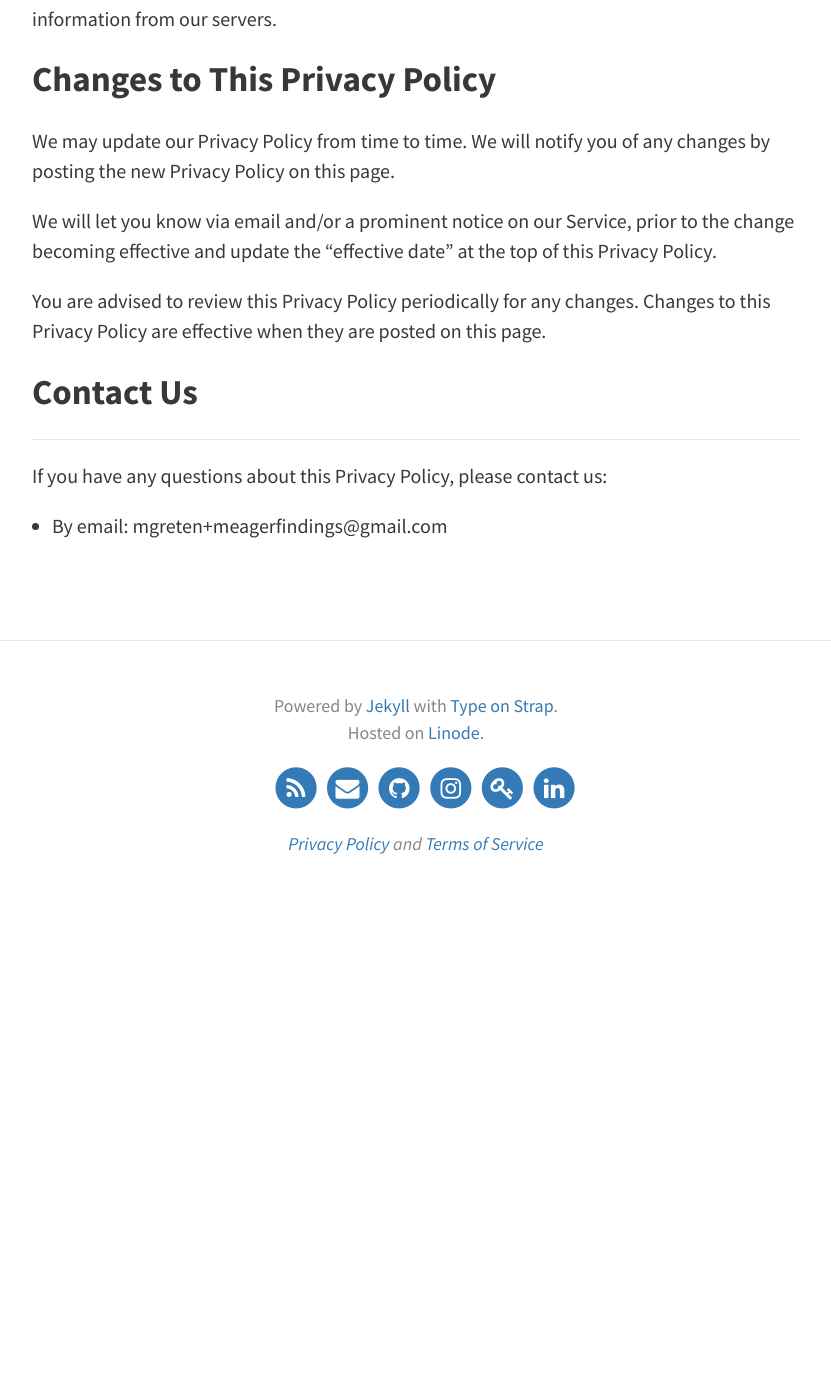
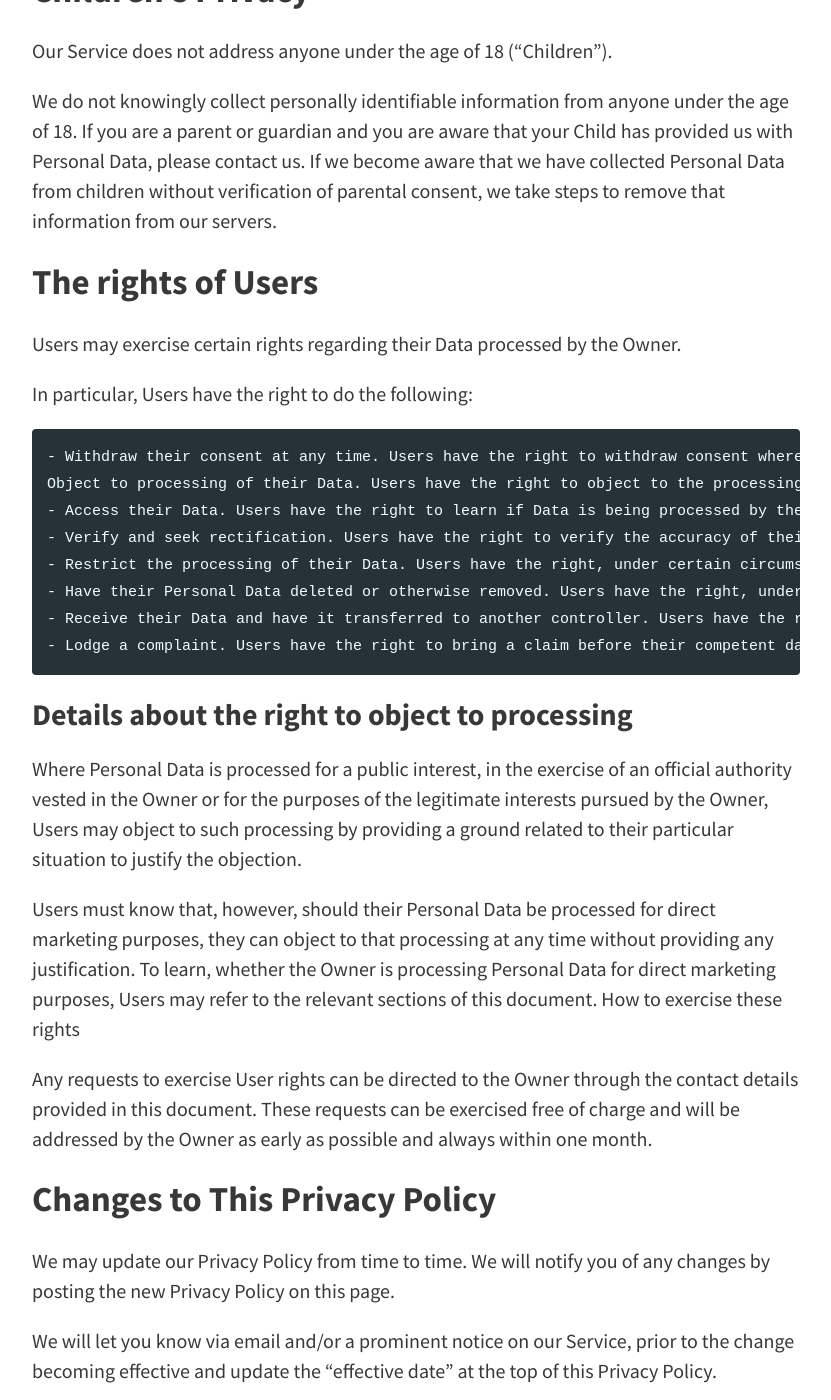
Before and after one commit to meagerfindings/meagerfindings.com, a Jekyll site: the page built from pages/privacy-policy.md, in a window 1280 px wide and 1400 px high, scrolled down 4684 px. Shown: the whole window, without its empty margins (224-1055 px from the left). Built offline with Jekyll 4.4.1, drawn with Linux system fonts in a browser that asks for light colours; comment, search, counter and statistics services are not loaded; before the commit the page ends 5592 px from its top, so only the background shows below that; some of the changed text lies outside the part shown.

Commit message:
updated privacy policy

```diff
--- a/pages/privacy-policy.md
+++ b/pages/privacy-policy.md
@@ -59,34 +46,26 @@
 
 #### Usage Data
 
-We may also collect information how the Service is accessed and used ("Usage
-Data"). This Usage Data may include information such as your computer's
-Internet Protocol address (e.g. IP address), browser type, browser version,
-the pages of our Service that you visit, the time and date of your visit, the
-time spent on those pages, unique device identifiers and other diagnostic
-data.
+We may also collect information how the Service is accessed and used ("Usage Data"). This Usage Data may include information such as your computer's Internet Protocol address (e.g. IP address), browser type, browser version, the pages of our Service that you visit, the time and date of your visit, the time spent on those pages, unique device identifiers and other diagnostic data.
 
 #### Tracking & Cookies Data
 
-We use cookies and similar tracking technologies to track the activity on our
-Service and we hold certain information.
+We use cookies and similar tracking technologies to track the activity on our Service and we hold certain information.
 
-Cookies are files with a small amount of data which may include an anonymous
-unique identifier. Cookies are sent to your browser from a website and stored
-on your device. Other tracking technologies are also used such as beacons,
-tags and scripts to collect and track information and to improve and analyze
-our Service.
+Cookies are files with a small amount of data which may include an anonymous unique identifier. Cookies are sent to your browser from a website and stored on your device. Other tracking technologies are also used such as beacons, tags and scripts to collect and track information and to improve and analyze our Service.
 
-You can instruct your browser to refuse all cookies or to indicate when a
-cookie is being sent. However, if you do not accept cookies, you may not be
-able to use some portions of our Service.
+You can instruct your browser to refuse all cookies or to indicate when a cookie is being sent. However, if you do not accept cookies, you may not be able to use some portions of our Service.
 
 Examples of Cookies we use:
 
-  * Session Cookies. We use Session Cookies to operate our Service.
-  * Preference Cookies. We use Preference Cookies to remember your preferences
+  - **Session Cookies.** We use Session Cookies to operate our Service.
+    - The session cookie that we use is set by our commenting system to allow you to modify or delete a comment while your session is still active as we do not store logins, but only your comment, submitted name, email address, and optional website name.
+  - **Preference Cookies.** We use Preference Cookies to remember your preferences
     and various settings.
-  * Security Cookies. We use Security Cookies for security purposes.
+  - **Security Cookies.** We use Security Cookies for security purposes.
+
+##### This website does support “Do Not Track” requests.
+To determine whether any of the third-party services it uses honor the “Do Not Track” requests, please read their privacy policies.
 
 ## Use of Data
 
@@ -104,100 +83,87 @@
 
 ## Transfer Of Data
 
-Your information, including Personal Data, may be transferred to — and
-maintained on — computers located outside of your state, province, country or
-other governmental jurisdiction where the data protection laws may differ than
-those from your jurisdiction.
+Your information, including Personal Data, may be transferred to — and maintained on — computers located outside of your state, province, country or other governmental jurisdiction where the data protection laws may differ than those from your jurisdiction.
 
-If you are located outside United States and choose to provide information to
-us, please note that we transfer the data, including Personal Data, to United
-States and process it there.
+If you are located outside United States and choose to provide information to us, please note that we transfer the data, including Personal Data, to United States and process it there.
 
-Your consent to this Privacy Policy followed by your submission of such
-information represents your agreement to that transfer.
+Your consent to this Privacy Policy followed by your submission of such information represents your agreement to that transfer.
 
-Meagerfindings will take all steps reasonably necessary to ensure that your data
-is treated securely and in accordance with this Privacy Policy and no transfer
-of your Personal Data will take place to an organization or a country unless
-there are adequate controls in place including the security of your data and
-other personal information.
+Meagerfindings will take all steps reasonably necessary to ensure that your data is treated securely and in accordance with this Privacy Policy and no transfer of your Personal Data will take place to an organization or a country unless there are adequate controls in place including the security of your data and other personal information.
 
 ## Disclosure Of Data
 
 ### Legal Requirements
 
-Meagerfindings may disclose your Personal Data in the good faith belief that such
-action is necessary to:
+Meagerfindings may disclose your Personal Data in the good faith belief that such action is necessary to:
 
-  * To comply with a legal obligation
-  * To protect and defend the rights or property of Meagerfindings
-  * To prevent or investigate possible wrongdoing in connection with the
-    Service
-  * To protect the personal safety of users of the Service or the public
-  * To protect against legal liability
+  - To comply with a legal obligation
+  - To protect and defend the rights or property of Meagerfindings
+  - To prevent or investigate possible wrongdoing in connection with the Service
+  - To protect the personal safety of users of the Service or the public
+  - To protect against legal liability
 
 ### Security of Data
 
-
-The security of your data is important to us but remember that no method of
-transmission over the Internet or method of electronic storage is 100% secure.
-While we strive to use commercially acceptable means to protect your Personal
-Data, we cannot guarantee its absolute security.
+The security of your data is important to us but remember that no method of transmission over the Internet or method of electronic storage is 100% secure. While we strive to use commercially acceptable means to protect your Personal Data, we cannot guarantee its absolute security.
 
 ### Service Providers
 
-We may employ third party companies and individuals to facilitate our Service
-("Service Providers"), to provide the Service on our behalf, to perform
-Service-related services or to assist us in analyzing how our Service is used.
+We may employ third party companies and individuals to facilitate our Service ("Service Providers"), to provide the Service on our behalf, to perform Service-related services or to assist us in analyzing how our Service is used.
 
-These third parties have access to your Personal Data only to perform these
-tasks on our behalf and are obligated not to disclose or use it for any other
-purpose.
+These third parties have access to your Personal Data only to perform these tasks on our behalf and are obligated not to disclose or use it for any other purpose.
 
 ## Analytics
 
-
-We may use third-party Service Providers to monitor and analyze the use of our
-Service.
+We may use third-party Service Providers to monitor and analyze the use of our Service.
 
   - **Google Analytics**: Google Analytics is a web analytics service. Read the Privacy Policy for Google Analytics here: [Google Analytics Privacy Policy](https://support.google.com/analytics/answer/6004245?hl=en)
 
 ## Links to Other Sites
 
+Our Service may contain links to other sites that are not operated by us. If you click a third party link, you will be directed to that third party's site. We strongly advise you to review the Privacy Policy of every site you visit.
 
-Our Service may contain links to other sites that are not operated by us. If
-you click a third party link, you will be directed to that third party's site.
-We strongly advise you to review the Privacy Policy of every site you visit.
-
-We have no control over and assume no responsibility for the content, privacy
-policies or practices of any third party sites or services.
+We have no control over and assume no responsibility for the content, privacy policies or practices of any third party sites or services.
 
 ## Children's Privacy
 
 Our Service does not address anyone under the age of 18 ("Children").
 
-We do not knowingly collect personally identifiable information from anyone
-under the age of 18. If you are a parent or guardian and you are aware that
-your Child has provided us with Personal Data, please contact us. If we become
-aware that we have collected Personal Data from children without verification
-of parental consent, we take steps to remove that information from our
-servers.
+We do not knowingly collect personally identifiable information from anyone under the age of 18. If you are a parent or guardian and you are aware that your Child has provided us with Personal Data, please contact us. If we become aware that we have collected Personal Data from children without verification of parental consent, we take steps to remove that information from our servers.
+
+## The rights of Users
+
+Users may exercise certain rights regarding their Data processed by the Owner.
+
+In particular, Users have the right to do the following:
+
+    - Withdraw their consent at any time. Users have the right to withdraw consent where they have previously given their consent to the processing of their Personal Data.
+    Object to processing of their Data. Users have the right to object to the processing of their Data if the processing is carried out on a legal basis other than consent. Further details are provided in the dedicated section below.
+    - Access their Data. Users have the right to learn if Data is being processed by the Owner, obtain disclosure regarding certain aspects of the processing and obtain a copy of the Data undergoing processing.
+    - Verify and seek rectification. Users have the right to verify the accuracy of their Data and ask for it to be updated or corrected.
+    - Restrict the processing of their Data. Users have the right, under certain circumstances, to restrict the processing of their Data. In this case, the Owner will not process their Data for any purpose other than storing it.
+    - Have their Personal Data deleted or otherwise removed. Users have the right, under certain circumstances, to obtain the erasure of their Data from the Owner.
+    - Receive their Data and have it transferred to another controller. Users have the right to receive their Data in a structured, commonly used and machine readable format and, if technically feasible, to have it transmitted to another controller without any hindrance. This provision is applicable provided that the Data is processed by automated means and that the processing is based on the User's consent, on a contract which the User is part of or on pre-contractual obligations thereof.
+    - Lodge a complaint. Users have the right to bring a claim before their competent data protection authority.
+
+### Details about the right to object to processing
+
+Where Personal Data is processed for a public interest, in the exercise of an official authority vested in the Owner or for the purposes of the legitimate interests pursued by the Owner, Users may object to such processing by providing a ground related to their particular situation to justify the objection.
+
+Users must know that, however, should their Personal Data be processed for direct marketing purposes, they can object to that processing at any time without providing any justification. To learn, whether the Owner is processing Personal Data for direct marketing purposes, Users may refer to the relevant sections of this document.
+How to exercise these rights
+
+Any requests to exercise User rights can be directed to the Owner through the contact details provided in this document. These requests can be exercised free of charge and will be addressed by the Owner as early as possible and always within one month.
 
 ## Changes to This Privacy Policy
 
-We may update our Privacy Policy from time to time. We will notify you of any
-changes by posting the new Privacy Policy on this page.
+We may update our Privacy Policy from time to time. We will notify you of any changes by posting the new Privacy Policy on this page.
 
-We will let you know via email and/or a prominent notice on our Service, prior
-to the change becoming effective and update the "effective date" at the top of
-this Privacy Policy.
+We will let you know via email and/or a prominent notice on our Service, prior to the change becoming effective and update the "effective date" at the top of this Privacy Policy.
 
-You are advised to review this Privacy Policy periodically for any changes.
-Changes to this Privacy Policy are effective when they are posted on this
-page.
+You are advised to review this Privacy Policy periodically for any changes. Changes to this Privacy Policy are effective when they are posted on this page.
 
 ## Contact Us
-----------
 
 If you have any questions about this Privacy Policy, please contact us:
 - By email: mgreten+meagerfindings@gmail.com
```
Also changed, not shown: other parts of pages/privacy-policy.md (+4 -17 lines).
